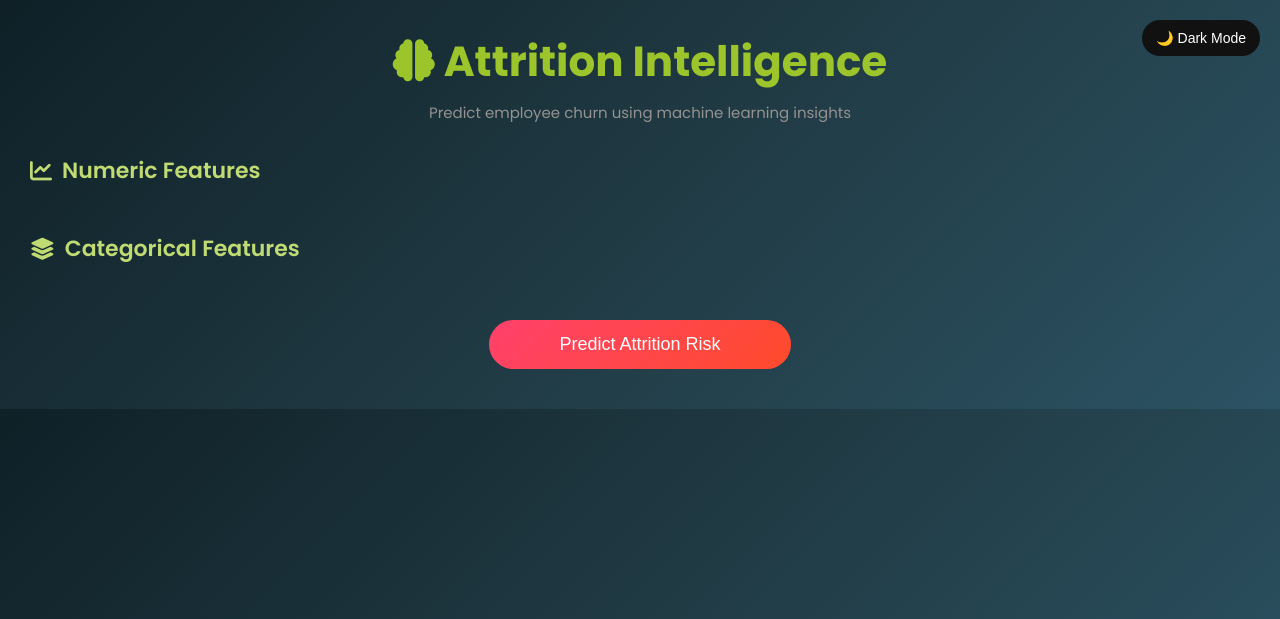
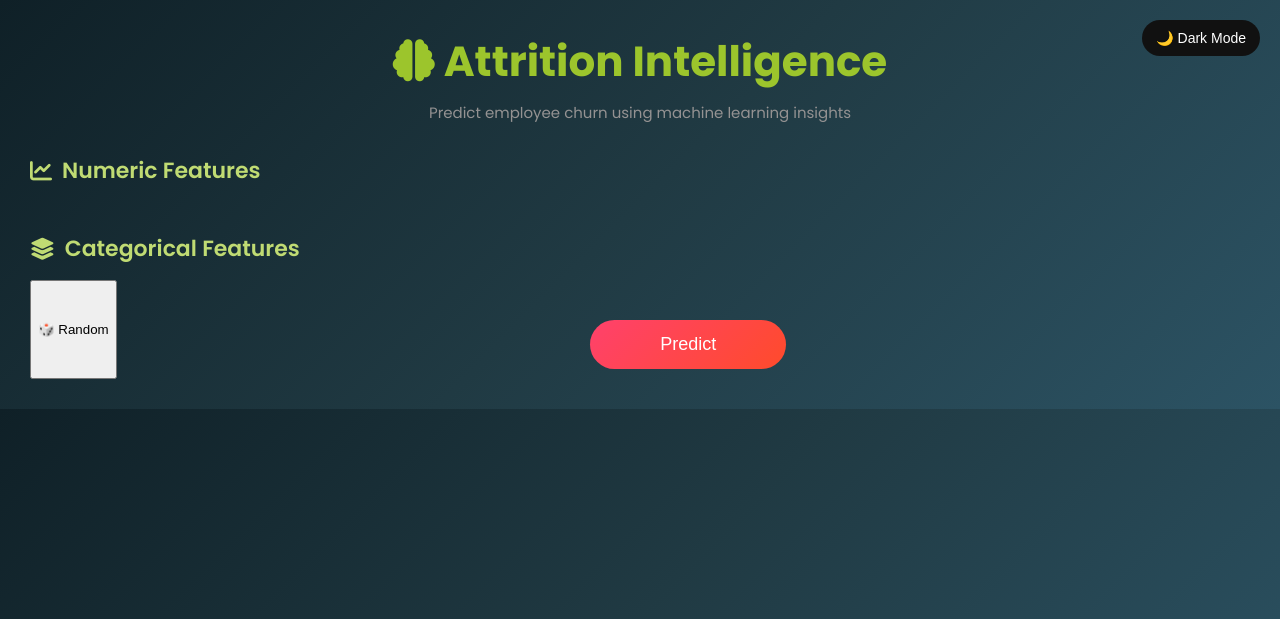
Before and after one commit to MalakaErnst/Employee-Attrition-Analysis-and-Prediction, a Flask app: page / in a window 1280 px wide. Shown: the top 619 px of the page. Run offline with Flask 3, Linux system fonts and the light colour scheme; parts of the project's set-up code (start-up, migrations or seed data) failed here and were passed over.

Commit message:
Update index.html random btn

```diff
--- a/templates/index.html
+++ b/templates/index.html
@@ -71,8 +71,11 @@ required>
 
 
 
-
-<button class="predict-btn">Predict Attrition Risk</button>
+<div style="display:flex; gap:10px;">
+    <button type="button" onclick="fillRandom()">🎲 Random</button>
+    <button class="predict-btn">Predict</button>
+</div>
+<!-- <button class="predict-btn">Predict Attrition Risk</button> -->
 
 </form>
 
@@ -195,5 +198,32 @@ document.addEventListener("DOMContentLoaded", function(){
 });
 </script>
 
+<script>
+function fillRandom(){
+
+    // Fill numeric inputs
+    document.querySelectorAll("input[type='number']").forEach(input => {
+        let min = input.min ? parseFloat(input.min) : 0;
+        let max = input.max ? parseFloat(input.max) : 100;
+
+        // fallback range if not defined
+        if (!input.min && !input.max){
+            min = 0;
+            max = 100;
+        }
+
+        let randomValue = (Math.random() * (max - min) + min).toFixed(2);
+        input.value = randomValue;
+    });
+
+    // Fill dropdowns
+    document.querySelectorAll("select").forEach(select => {
+        let options = select.options;
+        let randomIndex = Math.floor(Math.random() * options.length);
+        select.selectedIndex = randomIndex;
+    });
+}
+</script>
+
 </body>
 </html>
```
